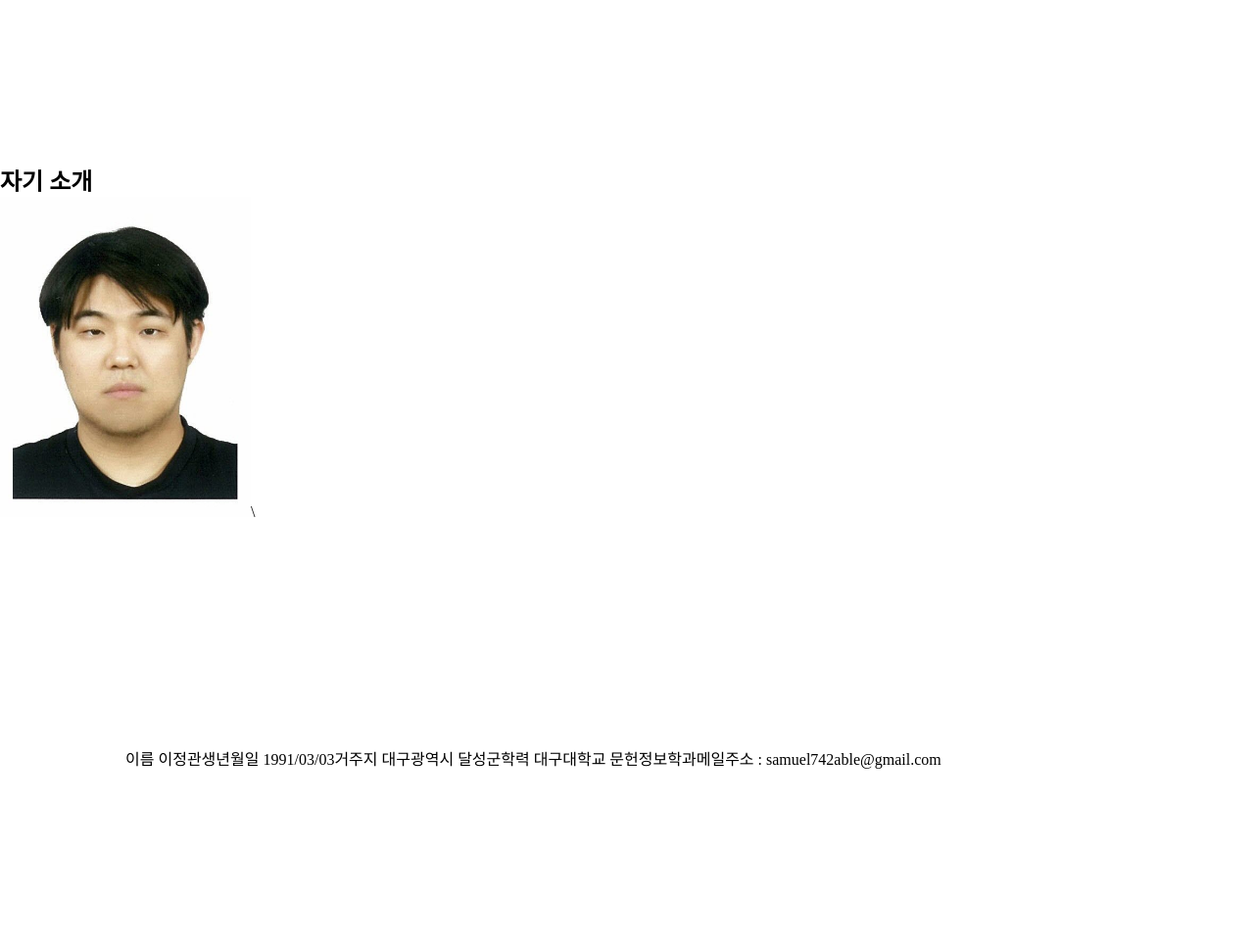
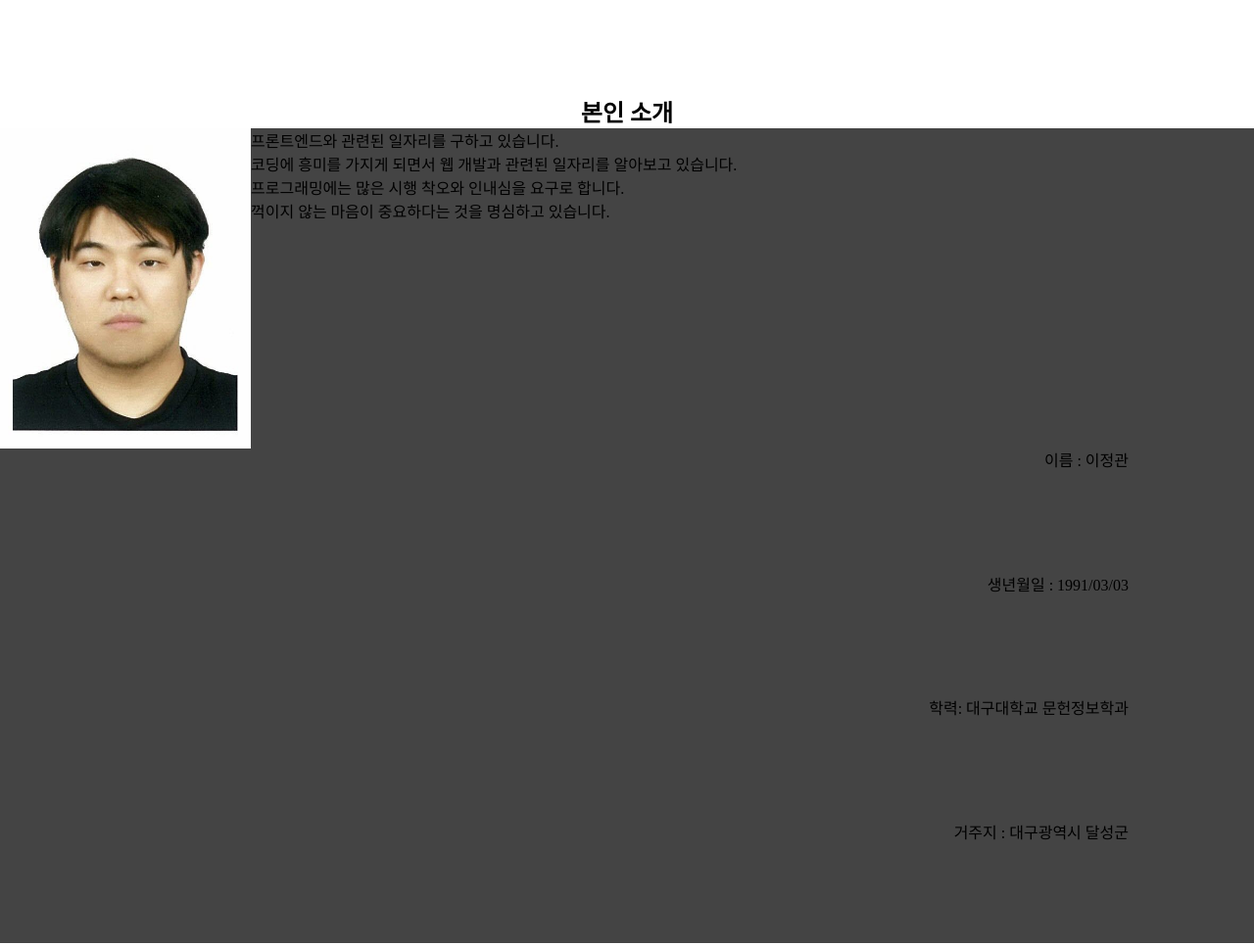
Before and after one commit to zakumann/personal_portfolio, a plain HTML site: page index.html in a window 1280 px wide. Shown: the part 860-1826 px from the top of the page at 98% size. Drawn offline with Linux system fonts and the light colour scheme.

Commit message:
자기소개 작업

```diff
--- a/css/style.css
+++ b/css/style.css
@@ -19,7 +19,7 @@ header{
 
 header .inner {
     width: 1180px;
-    height: 120px;
+    height: 50px;
     margin: 25px 25px auto;
     position: relative; /* 자식 absolute 요소의 기준점 설정*/
 }
@@ -172,13 +172,18 @@ section .inner .wrap article details:hover{
     cursor:pointer;
 }
 /* who */
+#who h1 {
+    text-align:center;
+}
 #who div {
     justify-content:center;
+    background-color:#444;
+    background-size: 250px 150px;
 }
 #who div img {
     width: 20%;
     height: 20%;
-    align-items:center;
+    float:left;
 }
 #who div ul {
     list-style:none;
@@ -190,7 +195,6 @@ section .inner .wrap article details:hover{
     margin: 0 0 0 0;
     padding: 10% 0 0 0;
     border: 0;
-    float: left;
 }
 /* project*/
 #project .inner .clone{
--- a/index.html
+++ b/index.html
@@ -22,21 +22,24 @@
     <figure>
         <video src="img/keyboard.mp4" autoplay muted loop></video>
         <div class="inner">
-            <h1>이정관입니다.</h1>
-            <p>2021년 가을 쯤에, 학원에서 CAD 수업을 받다가 그 과정에 프로그래밍에 흥미를 가지게 되어 파이썬을 시작으로 프로그래밍을 독학을 했습니다. 2022년 때, 대구시 측에서 주최하는 부트캠프인 대구AI스쿨(현, 청년취업사관학교)를 통해서 웹 개발자에 관심을 가지게 되었습니다. 이후, 리액트를 공부하면서 자연스럽게 그와 관련된 타입스크립트에 관한 공부를 하고 있습니다. 수 많은 시행착오를 거치고 최적의 UX/UI를 제공할 수 있는 프론트엔드 기술자가 되고 싶습니다.</p>
-            <a href="">view detail</a>
+            <h1>프론트엔드와 웹 디자인을 꿈꾸는 사람</h1>
+            <a href="#who">view detail</a>
         </div>
     </figure>
     <section id="who">
+        <h1>본인 소개</h1>
         <div>
-            <h1>자기 소개</h1>
-            <img src="img/JKLee.jpg" alt="">\
+            <img src="img/JKLee.jpg" alt="">
+            <p>프론트엔드와 관련된 일자리를 구하고 있습니다.<Br>
+            코딩에 흥미를 가지게 되면서 웹 개발과 관련된 일자리를 알아보고 있습니다.<br>
+            프로그래밍에는 많은 시행 착오와 인내심을 요구로 합니다.<br>
+            꺽이지 않는 마음이 중요하다는 것을 명심하고 있습니다.</p>
             <ul>
-                <li>이름 이정관</li>
-                <li>생년월일 1991/03/03</li>
-                <li>거주지 대구광역시 달성군</li>
-                <li>학력 대구대학교 문헌정보학과</li>
-                <li>메일주소 : samuel742able@gmail.com</li>
+                <li>이름 : 이정관</li>
+                <li>생년월일 : 1991/03/03</li>
+                <li>학력: 대구대학교 문헌정보학과</li>
+                <li>거주지 : 대구광역시 달성군</li>
+                <li></li>
             </ul>
         </div>
     </section>
@@ -137,7 +140,6 @@
             </div>
             <div class="lower">
                 <address>
-                    Lorem, ipsum dolor sit amet consectetur adipisicing elit.<br>
                     TEL : 010-2006-8750 HOME : 053-638-0782
                 </address>
                 <p>
```
